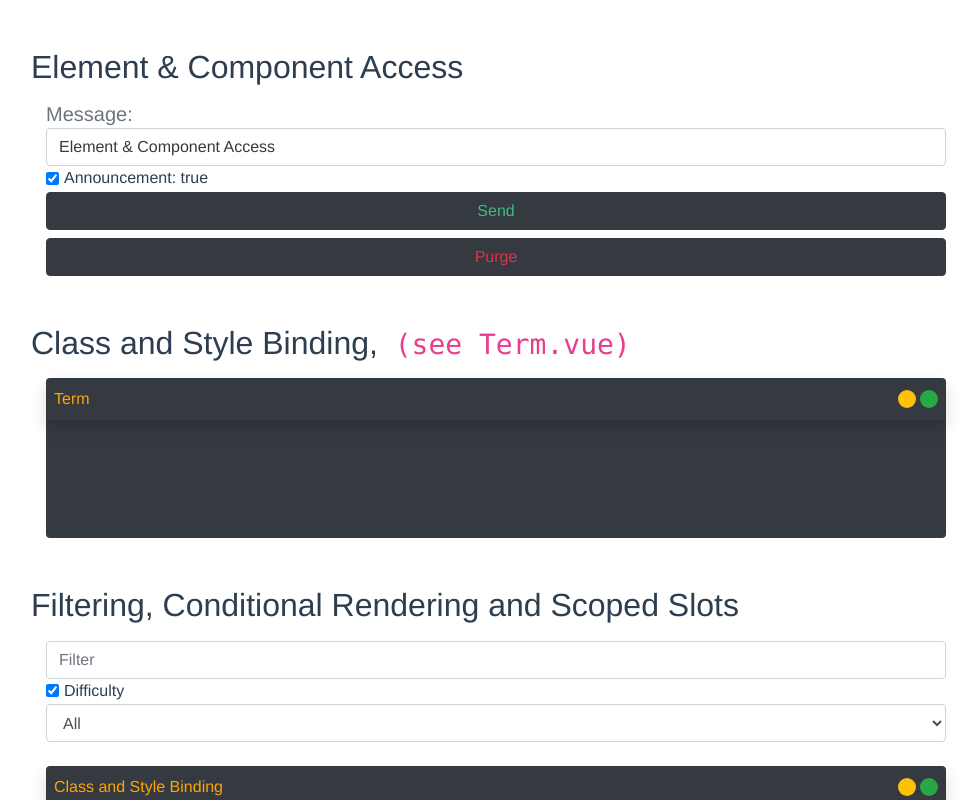
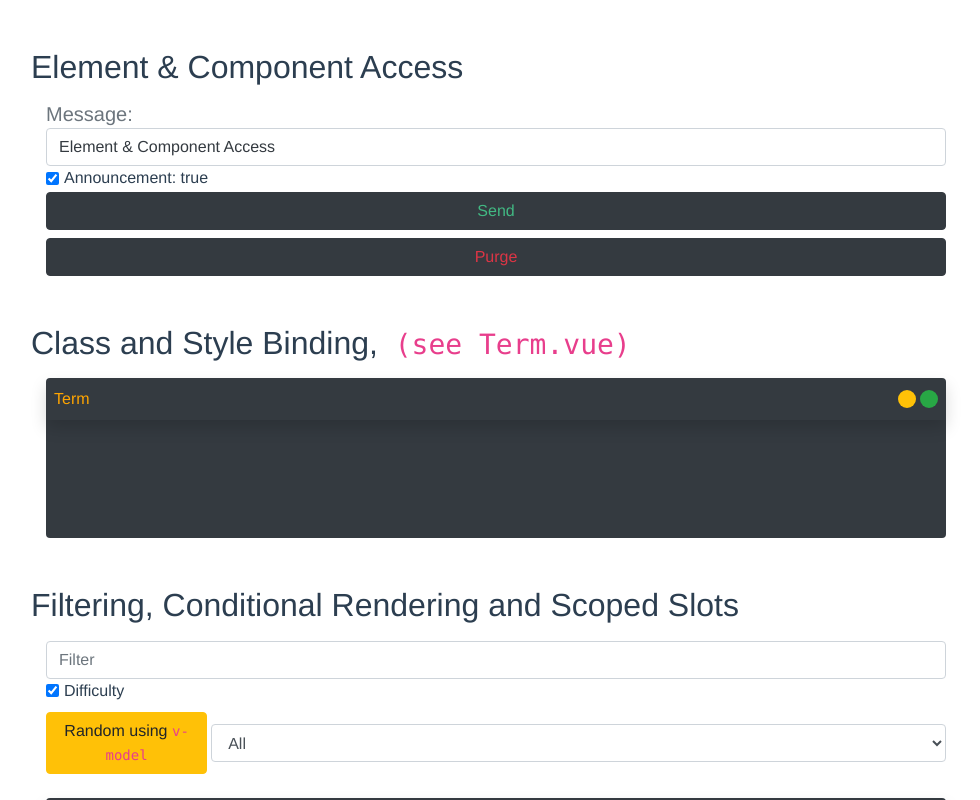
Before and after one commit to markterence/vue-exercise-3, a Vue app: page / in a window 1280 px wide. Both pictures are taken after a click on the checkbox "Difficulty". Shown: the top 800 px of the page, without its empty margins (144-1124 px from the left). Built offline with nearby package versions, Linux system fonts and the light colour scheme.

Commit message:
random filter

```diff
--- a/src/components/FilterComponent.vue
+++ b/src/components/FilterComponent.vue
@@ -9,9 +9,15 @@
             <input class="form-check-input" type="checkbox" id="chkStar" v-model="ratingFilter">
             <label class="form-check-label" for="chkStar" style="user-select:none">Difficulty</label>
           </div>
-          <select class="form-control" v-model="difficulty" v-show="ratingFilter">
-            <option v-for="(rating,i) in ratingOps" :key="i" :value="rating.value">{{rating.text}}</option>
-          </select>
+          <div v-show="ratingFilter" class="mt-2 ">
+            <div class="d-flex align-items-center">
+              <button class="btn btn-warning mr-1" @click="selectRandomLevel">Random using <code>v-model</code></button>
+              <select class="form-control" v-model="difficulty" ref="dropdownDifficulty">
+                <option v-for="(rating,i) in ratingOps" :key="i" :value="rating.value">{{rating.text}}</option>
+              </select>
+            </div>
+          </div>
+
         </div>
       </div>
 
@@ -90,6 +96,12 @@ export default {
   },
 
   methods: {
+    randomizeLevel(){
+      return Math.floor(Math.random() * Math.floor(this.ratingOps.length));
+    },
+    selectRandomLevel(rndType) {
+      this.difficulty = this.randomizeLevel()
+    },
     filterTopics(topics){
       const reg = generateSearchRegex(this.search)
       if(reg) {
--- a/src/components/Term.vue
+++ b/src/components/Term.vue
@@ -9,7 +9,7 @@
       style="max-height:42px; height:42px"
         @click.self="glowTerm"
       >
-        <div class="d-flex"><a href="#" style="color: orange; user-select:none; cursor: default;">{{title}}</a>
+        <div class="d-flex"><span style="color: orange; user-select:none; cursor: default;">{{title}}</span>
         </div>
         <div class="d-flex">
           <button
```
